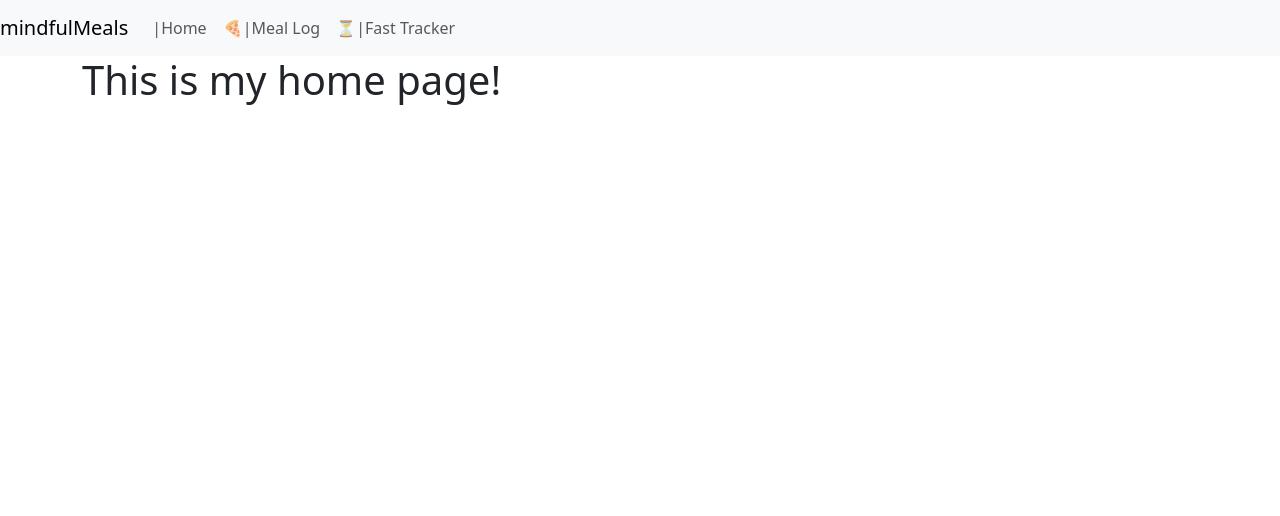
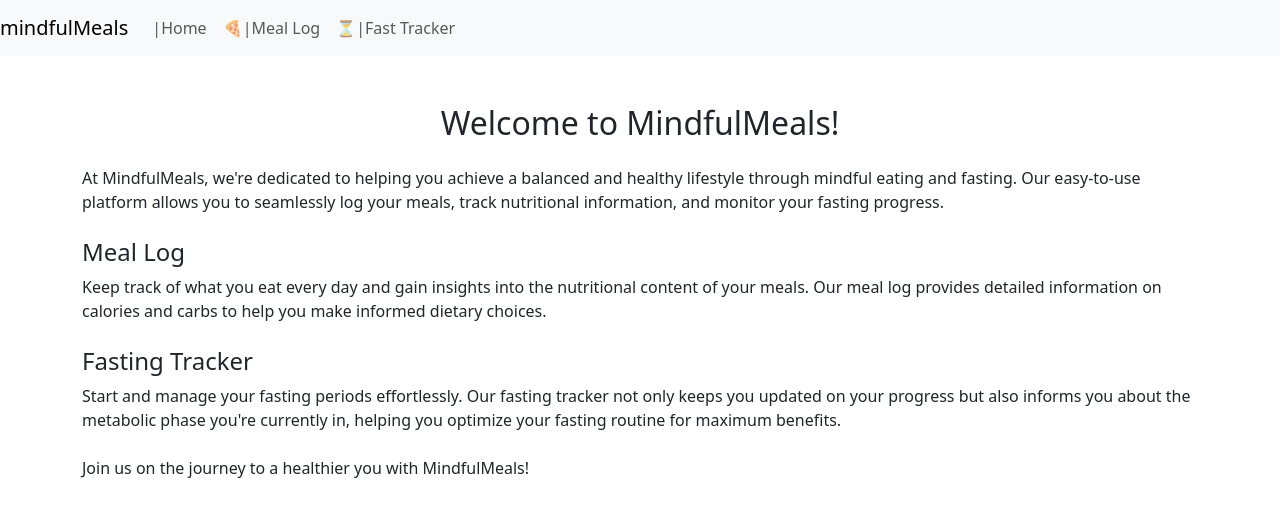
Before and after one commit to cmhorsey/mindful-meals, a React (Create React App) app: page / in a window 1280 px wide. Shown: the top 516 px of the page. Built offline with nearby package versions, Linux system fonts and the light colour scheme.

Commit message:
Add content to home page

```diff
--- a/src/Home.js
+++ b/src/Home.js
@@ -6,9 +6,36 @@ function Home() {
       <header>
         <NavBar />
       </header>
-      <main className="container">
-        <h1>This is my home page!</h1>
-      </main>
+      <div className="container my-5">
+        <div className="row">
+          <div className="col">
+            <h2 className="text-center">Welcome to MindfulMeals!</h2>
+            <p className="mt-4">
+              At MindfulMeals, we're dedicated to helping you achieve a balanced
+              and healthy lifestyle through mindful eating and fasting. Our
+              easy-to-use platform allows you to seamlessly log your meals,
+              track nutritional information, and monitor your fasting progress.
+            </p>
+            <h4 className="mt-4">Meal Log</h4>
+            <p>
+              Keep track of what you eat every day and gain insights into the
+              nutritional content of your meals. Our meal log provides detailed
+              information on calories and carbs to help you make informed
+              dietary choices.
+            </p>
+            <h4 className="mt-4">Fasting Tracker</h4>
+            <p>
+              Start and manage your fasting periods effortlessly. Our fasting
+              tracker not only keeps you updated on your progress but also
+              informs you about the metabolic phase you're currently in, helping
+              you optimize your fasting routine for maximum benefits.
+            </p>
+            <p className="mt-4">
+              Join us on the journey to a healthier you with MindfulMeals!
+            </p>
+          </div>
+        </div>
+      </div>
     </>
   )
 }
--- a/src/Timer.js
+++ b/src/Timer.js
@@ -1,49 +1,30 @@
 import React, { useState, useEffect } from "react"
 import Message from "./Message"
+import TimeCreator from "./TimerCreator"
 
 function Timer() {
   const [seconds, setSeconds] = useState(0)
+  const [message, setMessage] = useState("")
   const [timerID, setTimerID] = useState(null)
-  const [message, setMessage] = useState("")
-
-  const tick = () => {
-    setSeconds((prevSeconds) => prevSeconds + 1)
-  }
-
-  function handleStartTimer() {
-    if (!timerID) {
-      const id = setInterval(tick, 1000)
-      setTimerID(id)
-    }
-  }
 
   const handleStopTimer = () => {
     if (timerID) {
       clearInterval(timerID)
       setTimerID(null)
       setSeconds(0)
+      setMessage("")
     }
   }
 
-  const formatTime = () => {
-    const hrs = Math.floor(seconds / 3600)
-    const mins = Math.floor((seconds % 3600) / 60)
-    const secs = seconds % 60
-    return `${hrs.toString().padStart(2, "0")}:${mins
-      .toString()
-      .padStart(2, "0")}:${secs.toString().padStart(2, "0")}`
-  }
-
   return (
-    <div className="d-flex justify-content-center">
-      <h1>{formatTime()}</h1>
-      <div className="mb-3 p-2">
-        <button onClick={handleStartTimer}>Start Fast</button>
-      </div>
-
-      <div className="mb-3 p-2">
-        <button onClick={handleStopTimer}>End Fast</button>
-      </div>
+    <div>
+      <TimeCreator
+        seconds={seconds}
+        setSeconds={setSeconds}
+        timerID={timerID}
+        setTimerID={setTimerID}
+        setMessage={setMessage}
+      />
       <Message
         seconds={seconds}
         handleStopTimer={handleStopTimer}
--- /dev/null
+++ b/src/TimerCreator.js
@@ -0,0 +1,47 @@
+import React, { useState, useEffect } from "react"
+
+function TimeCreator({ seconds, setSeconds, timerID, setTimerID, setMessage }) {
+  const tick = () => {
+    setSeconds((prevSeconds) => prevSeconds + 1)
+  }
+
+  function handleStartTimer() {
+    if (!timerID) {
+      const id = setInterval(tick, 1000)
+      setTimerID(id)
+    }
+  }
+
+  const handleStopTimer = () => {
+    if (timerID) {
+      clearInterval(timerID)
+      setTimerID(null)
+      setSeconds(0)
+      setMessage("")
+    }
+  }
+
+  const formatTime = () => {
+    const hrs = Math.floor(seconds / 3600)
+    const mins = Math.floor((seconds % 3600) / 60)
+    const secs = seconds % 60
+    return `${hrs.toString().padStart(2, "0")}:${mins
+      .toString()
+      .padStart(2, "0")}:${secs.toString().padStart(2, "0")}`
+  }
+
+  return (
+    <div className="d-flex justify-content-center">
+      <h1>{formatTime()}</h1>
+      <div className="mb-3 p-2">
+        <button onClick={handleStartTimer}>Start Fast</button>
+      </div>
+
+      <div className="mb-3 p-2">
+        <button onClick={handleStopTimer}>End Fast</button>
+      </div>
+    </div>
+  )
+}
+
+export default TimeCreator
```
